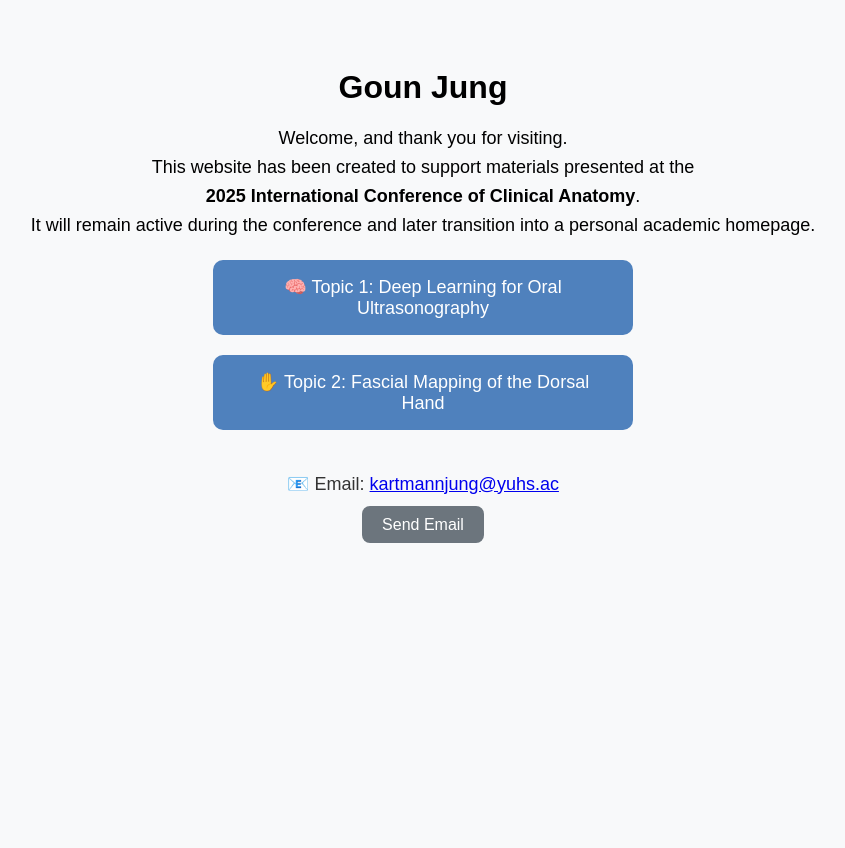
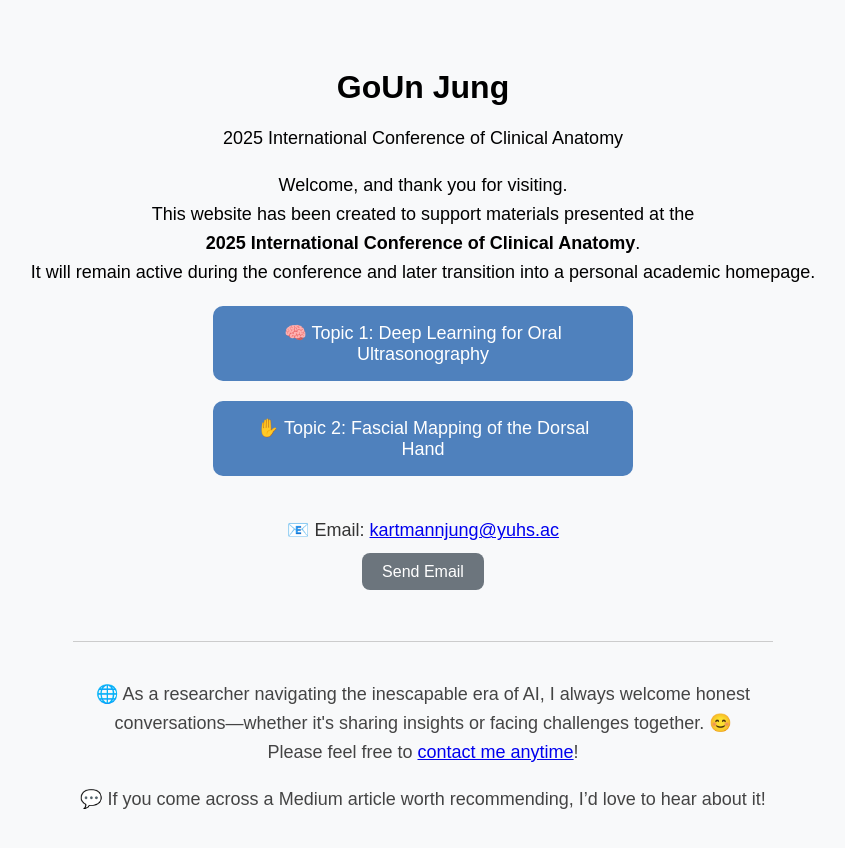
Before and after one commit to Kartmann-Jung/kartmann-jung.github.io, a plain HTML site: page index.html in a window 1280 px wide. Shown: the whole page, without its empty margins (217-1062 px from the left). Before the commit the page ends 800 px from the top, so only its background shows below. Drawn offline with Linux system fonts and the light colour scheme.

Commit message:
Update index.html

```diff
--- a/index.html
+++ b/index.html
@@ -2,7 +2,7 @@
 <html lang="en">
 <head>
   <meta charset="UTF-8">
-  <title>Goun Jung - Clinical Anatomy 2025</title>
+  <title>GoUn Jung - Clinical Anatomy 2025</title>
   <style>
     body {
       font-family: Arial, sans-serif;
@@ -43,10 +43,23 @@
       text-decoration: none;
       border-radius: 8px;
     }
+    .final-note {
+      margin-top: 60px;
+      padding-top: 20px;
+      border-top: 1px solid #ccc;
+      font-size: 16px;
+      color: #444;
+      max-width: 700px;
+      margin-left: auto;
+      margin-right: auto;
+    }
   </style>
 </head>
 <body>
-  <h1>Goun Jung</h1>
+
+  <h1>GoUn Jung</h1>
+  <p>2025 International Conference of Clinical Anatomy</p>
+
   <p>
     Welcome, and thank you for visiting.<br>
     This website has been created to support materials presented at the<br>
@@ -59,8 +72,18 @@
 
   <div class="contact">
     <p>📧 Email: <a href="mailto:kartmannjung@yuhs.ac">kartmannjung@yuhs.ac</a></p>
-    <!-- Add phone number here if desired -->
     <a class="email-button" href="mailto:kartmannjung@yuhs.ac">Send Email</a>
   </div>
+
+  <div class="final-note">
+    <p>
+      🌐 As a researcher navigating the inescapable era of AI, I always welcome honest conversations—whether it's sharing insights or facing challenges together. 😊<br>
+      Please feel free to <a href="mailto:kartmannjung@yuhs.ac">contact me anytime</a>!
+    </p>
+    <p>
+      💬 If you come across a Medium article worth recommending, I’d love to hear about it!
+    </p>
+  </div>
+
 </body>
 </html>
```
